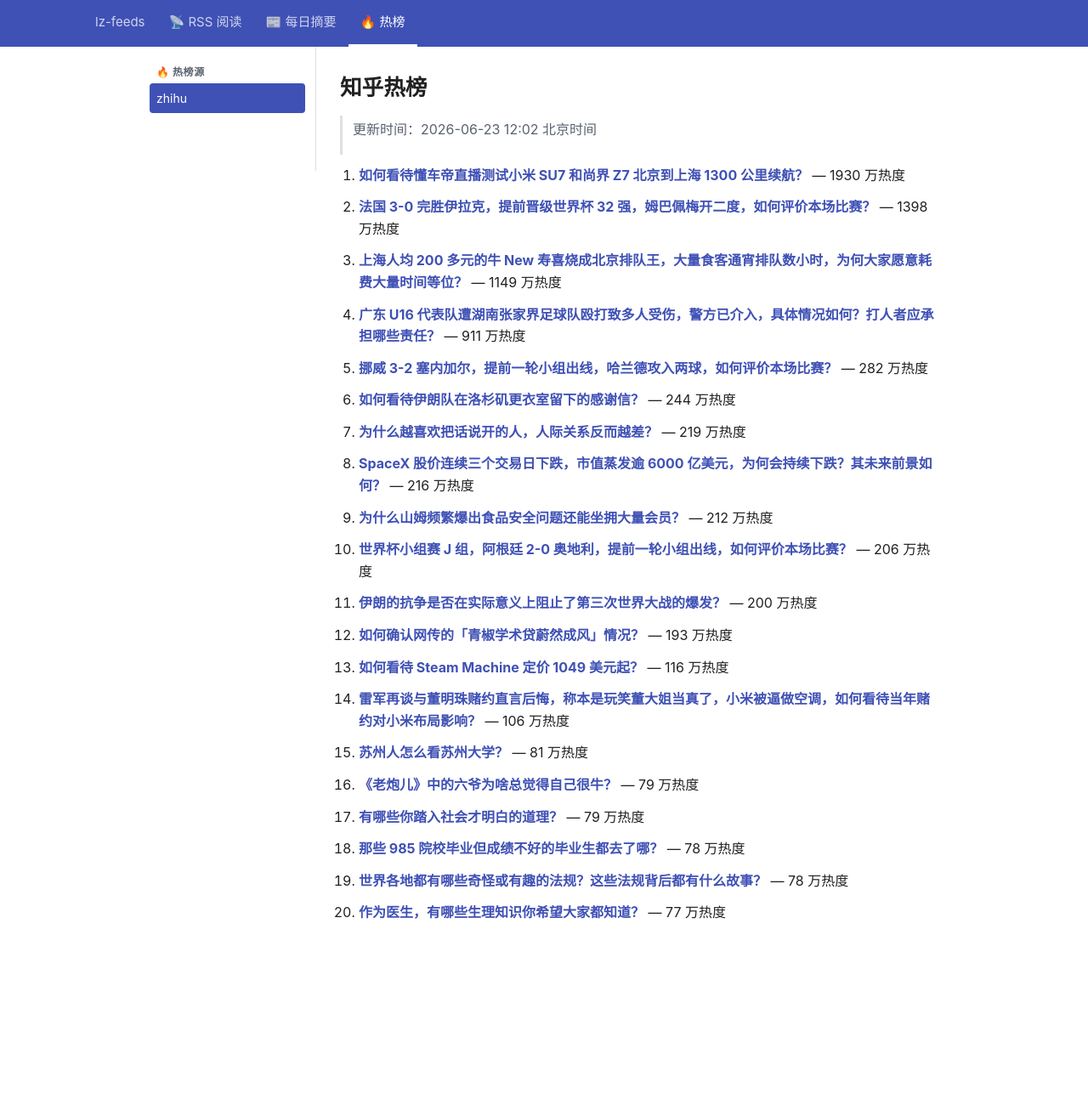
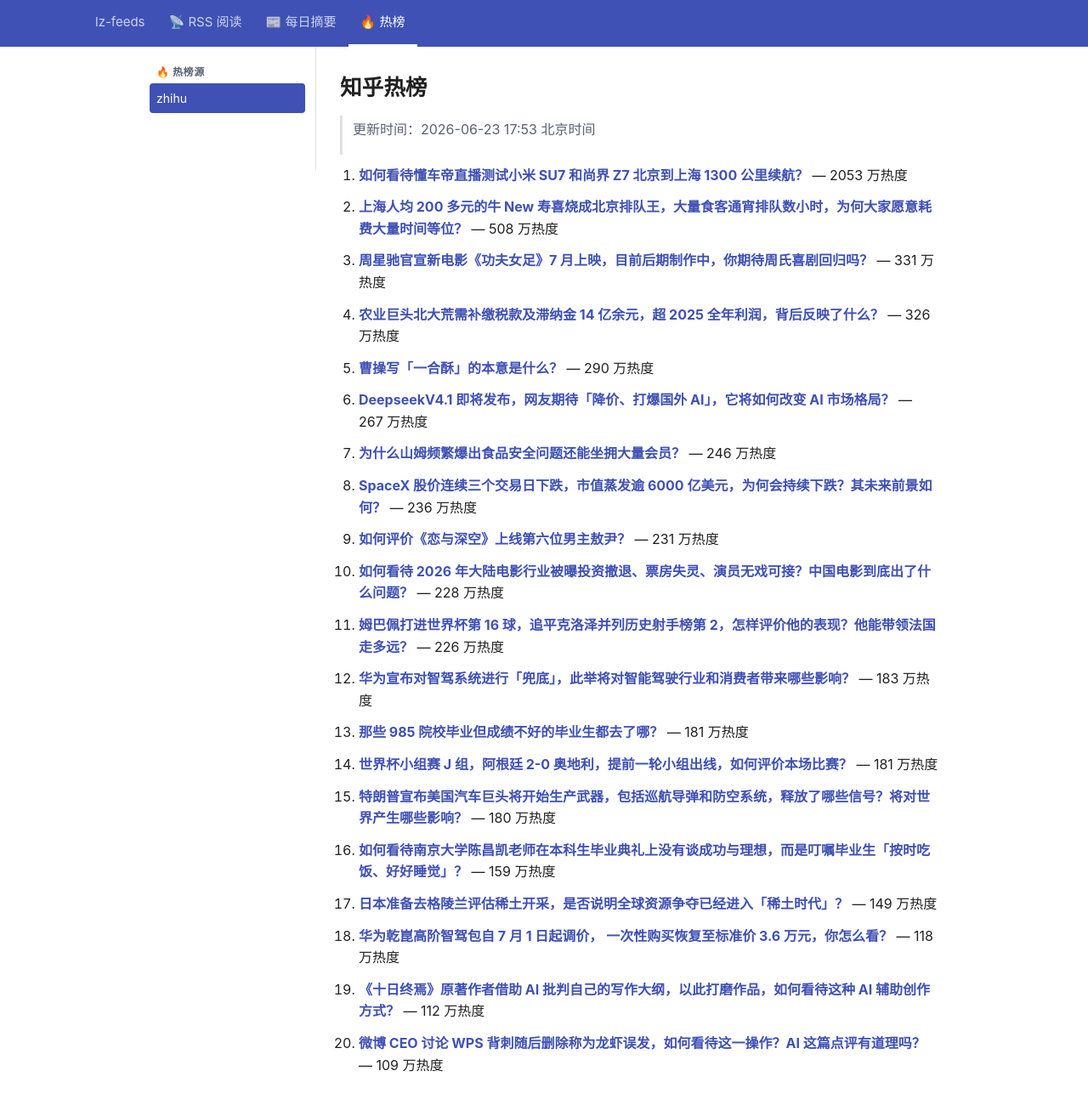
Before and after one commit to lizhang0101/lz-feeds, a Jekyll site: the page built from _hotlist/zhihu.md, in a window 1280 px wide and 1330 px high. Shown: the top 1300 px of the window at 85% size. Built offline with Jekyll 4.4.1, drawn with Linux system fonts in a browser that asks for light colours.

Commit message:
hotlist: 2026-06-23T09:53Z

```diff
--- a/_hotlist/zhihu.md
+++ b/_hotlist/zhihu.md
@@ -1,48 +1,48 @@
 ---
-updated: 2026-06-23 12:02 北京时间
+updated: 2026-06-23 17:53 北京时间
 count: 20
 ---
 
 # 知乎热榜
 
-> 更新时间：2026-06-23 12:02 北京时间
+> 更新时间：2026-06-23 17:53 北京时间
 
-1. **[如何看待懂车帝直播测试小米 SU7 和尚界 Z7 北京到上海 1300 公里续航？](https://www.zhihu.com/question/2052352706862388110)** — 1930 万热度
+1. **[如何看待懂车帝直播测试小米 SU7 和尚界 Z7 北京到上海 1300 公里续航？](https://www.zhihu.com/question/2052352706862388110)** — 2053 万热度
 
-2. **[法国 3-0 完胜伊拉克，提前晋级世界杯 32 强，姆巴佩梅开二度，如何评价本场比赛？](https://www.zhihu.com/question/2052453821125582926)** — 1398 万热度
+2. **[上海人均 200 多元的牛 New 寿喜烧成北京排队王，大量食客通宵排队数小时，为何大家愿意耗费大量时间等位？](https://www.zhihu.com/question/2052333386123965541)** — 508 万热度
 
-3. **[上海人均 200 多元的牛 New 寿喜烧成北京排队王，大量食客通宵排队数小时，为何大家愿意耗费大量时间等位？](https://www.zhihu.com/question/2052333386123965541)** — 1149 万热度
+3. **[周星驰官宣新电影《功夫女足》7 月上映，目前后期制作中，你期待周氏喜剧回归吗？](https://www.zhihu.com/question/2052334858995594599)** — 331 万热度
 
-4. **[广东 U16 代表队遭湖南张家界足球队殴打致多人受伤，警方已介入，具体情况如何？打人者应承担哪些责任？](https://www.zhihu.com/question/2052336625666020748)** — 911 万热度
+4. **[农业巨头北大荒需补缴税款及滞纳金 14 亿余元，超 2025 全年利润，背后反映了什么？](https://www.zhihu.com/question/2052696024381231523)** — 326 万热度
 
-5. **[挪威 3-2 塞内加尔，提前一轮小组出线，哈兰德攻入两球，如何评价本场比赛？](https://www.zhihu.com/question/2052454028324204827)** — 282 万热度
+5. **[曹操写「一合酥」的本意是什么？](https://www.zhihu.com/question/386134996)** — 290 万热度
 
-6. **[如何看待伊朗队在洛杉矶更衣室留下的感谢信？](https://www.zhihu.com/question/2052442119843701055)** — 244 万热度
+6. **[DeepseekV4.1 即将发布，网友期待「降价、打爆国外 AI」，它将如何改变 AI 市场格局？](https://www.zhihu.com/question/2044875348719005741)** — 267 万热度
 
-7. **[为什么越喜欢把话说开的人，人际关系反而越差？](https://www.zhihu.com/question/2051409013401707352)** — 219 万热度
+7. **[为什么山姆频繁爆出食品安全问题还能坐拥大量会员？](https://www.zhihu.com/question/2050937341255197579)** — 246 万热度
 
-8. **[SpaceX 股价连续三个交易日下跌，市值蒸发逾 6000 亿美元，为何会持续下跌？其未来前景如何？](https://www.zhihu.com/question/2052610103719760554)** — 216 万热度
+8. **[SpaceX 股价连续三个交易日下跌，市值蒸发逾 6000 亿美元，为何会持续下跌？其未来前景如何？](https://www.zhihu.com/question/2052610103719760554)** — 236 万热度
 
-9. **[为什么山姆频繁爆出食品安全问题还能坐拥大量会员？](https://www.zhihu.com/question/2050937341255197579)** — 212 万热度
+9. **[如何评价《恋与深空》上线第六位男主敖尹？](https://www.zhihu.com/question/2052481185415222026)** — 231 万热度
 
-10. **[世界杯小组赛 J 组，阿根廷 2-0 奥地利，提前一轮小组出线，如何评价本场比赛？](https://www.zhihu.com/question/2052453572957003855)** — 206 万热度
+10. **[如何看待 2026 年大陆电影行业被曝投资撤退、票房失灵、演员无戏可接？中国电影到底出了什么问题？](https://www.zhihu.com/question/2052111489327281889)** — 228 万热度
 
-11. **[伊朗的抗争是否在实际意义上阻止了第三次世界大战的爆发？](https://www.zhihu.com/question/2050890957483202069)** — 200 万热度
+11. **[姆巴佩打进世界杯第 16 球，追平克洛泽并列历史射手榜第 2，怎样评价他的表现？他能带领法国走多远？](https://www.zhihu.com/question/2052664375802951188)** — 226 万热度
 
-12. **[如何确认网传的「青椒学术贷蔚然成风」情况？](https://www.zhihu.com/question/2051694476289222238)** — 193 万热度
+12. **[华为宣布对智驾系统进行「兜底」，此举将对智能驾驶行业和消费者带来哪些影响？](https://www.zhihu.com/question/2052658991981973630)** — 183 万热度
 
-13. **[如何看待 Steam Machine 定价 1049 美元起？](https://www.zhihu.com/question/2052643077081321839)** — 116 万热度
+13. **[那些 985 院校毕业但成绩不好的毕业生都去了哪？](https://www.zhihu.com/question/304703381)** — 181 万热度
 
-14. **[雷军再谈与董明珠赌约直言后悔，称本是玩笑董大姐当真了，小米被逼做空调，如何看待当年赌约对小米布局影响？](https://www.zhihu.com/question/2052405403254616397)** — 106 万热度
+14. **[世界杯小组赛 J 组，阿根廷 2-0 奥地利，提前一轮小组出线，如何评价本场比赛？](https://www.zhihu.com/question/2052453572957003855)** — 181 万热度
 
-15. **[苏州人怎么看苏州大学？](https://www.zhihu.com/question/50389963)** — 81 万热度
+15. **[特朗普宣布美国汽车巨头将开始生产武器，包括巡航导弹和防空系统，释放了哪些信号？将对世界产生哪些影响？](https://www.zhihu.com/question/2052711074215081192)** — 180 万热度
 
-16. **[《老炮儿》中的六爷为啥总觉得自己很牛？](https://www.zhihu.com/question/1970374761541505896)** — 79 万热度
+16. **[如何看待南京大学陈昌凯老师在本科生毕业典礼上没有谈成功与理想，而是叮嘱毕业生「按时吃饭、好好睡觉」？](https://www.zhihu.com/question/2052360231389066372)** — 159 万热度
 
-17. **[有哪些你踏入社会才明白的道理？](https://www.zhihu.com/question/51671791)** — 79 万热度
+17. **[日本准备去格陵兰评估稀土开采，是否说明全球资源争夺已经进入「稀土时代」？](https://www.zhihu.com/question/2049458434265855778)** — 149 万热度
 
-18. **[那些 985 院校毕业但成绩不好的毕业生都去了哪？](https://www.zhihu.com/question/304703381)** — 78 万热度
+18. **[华为乾崑高阶智驾包自 7 月 1 日起调价， 一次性购买恢复至标准价 3.6 万元，你怎么看？](https://www.zhihu.com/question/2050900350299852955)** — 118 万热度
 
-19. **[世界各地都有哪些奇怪或有趣的法规？这些法规背后都有什么故事？](https://www.zhihu.com/question/51851337)** — 78 万热度
+19. **[《十日终焉》原著作者借助 AI 批判自己的写作大纲，以此打磨作品，如何看待这种 AI 辅助创作方式？](https://www.zhihu.com/question/2052545440508108960)** — 112 万热度
 
-20. **[作为医生，有哪些生理知识你希望大家都知道？](https://www.zhihu.com/question/393036219)** — 77 万热度
+20. **[微博 CEO 讨论 WPS 背刺随后删除称为龙虾误发，如何看待这一操作？AI 这篇点评有道理吗？](https://www.zhihu.com/question/2052439090260178506)** — 109 万热度
```
